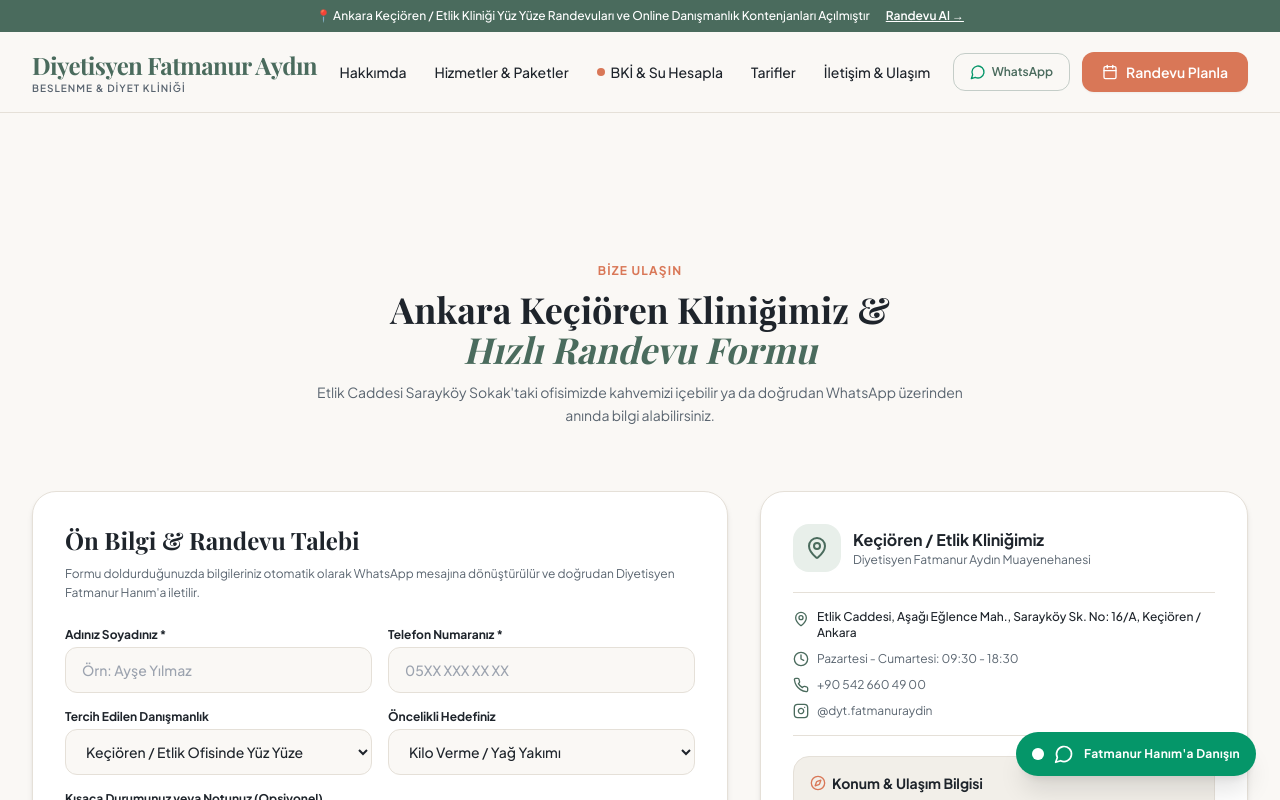
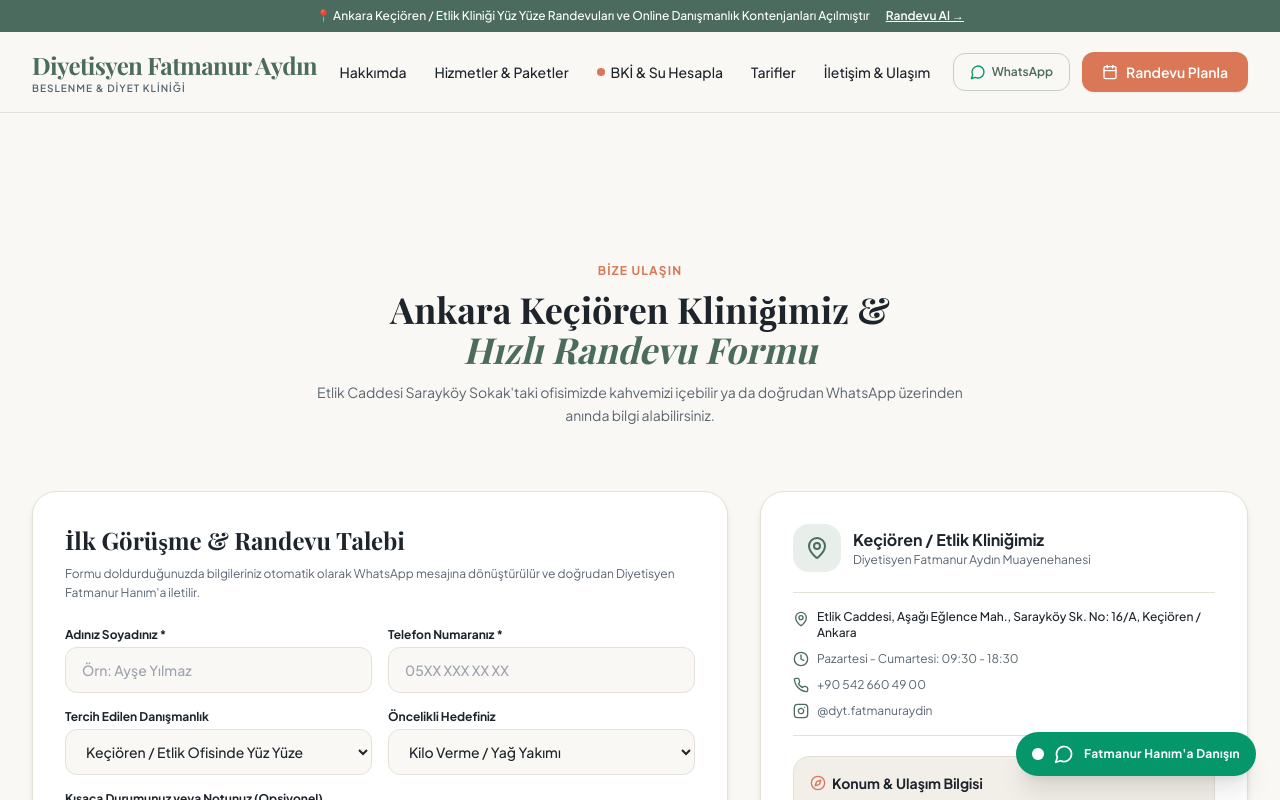
Before and after one commit to emnaydin95/diyetisyen-fatmanur-aydin, a Next.js app: page /iletisim in a window 1280 px wide. Shown: the top 800 px of the page. Built offline with nearby package versions, Linux system fonts and the light colour scheme; a web font is replaced by a local one.

Commit message:
fix: update wording to Ilk Gorusme instead of On Gorusme

```diff
--- a/src/components/sections/ContactLocation.tsx
+++ b/src/components/sections/ContactLocation.tsx
@@ -49,7 +49,7 @@ export default function ContactLocation() {
             {/* Quick Inquiry Form */}
             <div className="bg-white rounded-3xl p-6 sm:p-8 border border-borderHairline shadow-md">
               <h3 className="editorial-title text-2xl font-bold text-charcoal mb-2">
-                Ön Bilgi & Randevu Talebi
+                İlk Görüşme & Randevu Talebi
               </h3>
               <p className="text-xs text-mutedSlate mb-6 leading-relaxed">
                 Formu doldurduğunuzda bilgileriniz otomatik olarak WhatsApp mesajına dönüştürülür ve doğrudan Diyetisyen Fatmanur Hanım'a iletilir.
--- a/src/components/sections/ProcessSteps.tsx
+++ b/src/components/sections/ProcessSteps.tsx
@@ -5,7 +5,7 @@ export default function ProcessSteps() {
   const steps = [
     {
       num: "01",
-      title: "Ön Görüşme & Vücut Analizi",
+      title: "İlk Görüşme & Vücut Analizi",
       desc: "Beslenme alışkanlıklarınız, sağlık geçmişiniz, tahlilleriniz ve detaylı vücut kompozisyonunuz (kas/yağ/ödem) analiz edilir.",
       accent: "text-sage/40",
     },
```
